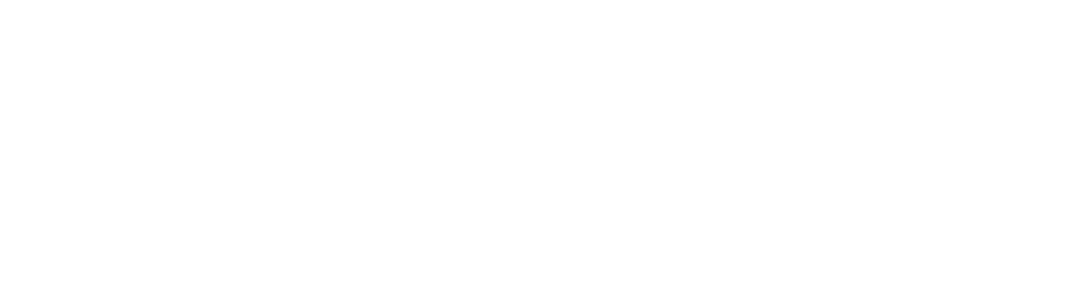
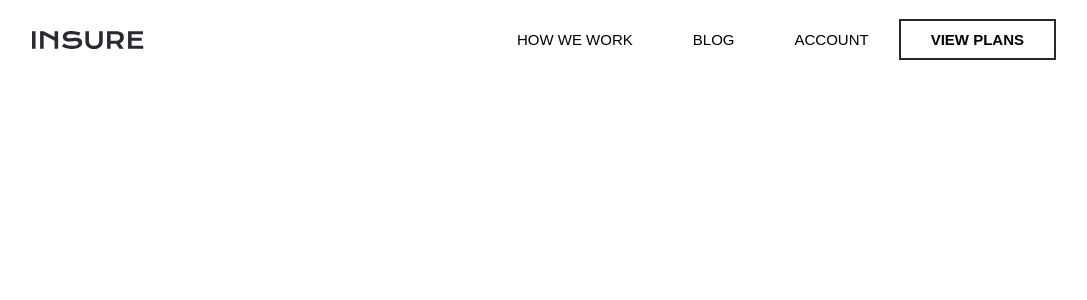
Before and after one commit to AstronautoLunar/insure-landing-page-vue, a Vue app: page / in a window 1280 px wide. Shown: the top 300 px of the page, without its empty margins (96-1183 px from the left). Built offline with nearby package versions, Linux system fonts and the light colour scheme.

Commit message:
:sparkles: Feito o cabeçalho da página
- Construido o container que vai limitar o espaçamento lateral dos
  elementos

- Construido os itens com diretiva v-for

```diff
--- a/public/index.html
+++ b/public/index.html
@@ -4,8 +4,16 @@
     <meta charset="utf-8">
     <meta http-equiv="X-UA-Compatible" content="IE=edge">
     <meta name="viewport" content="width=device-width,initial-scale=1.0">
+
     <link rel="icon" href="<%= BASE_URL %>favicon.ico">
+
     <title><%= htmlWebpackPlugin.options.title %></title>
+
+    <link rel="preconnect" href="https://fonts.googleapis.com">
+    <link rel="preconnect" href="https://fonts.gstatic.com" crossorigin>
+    <link href="https://fonts.googleapis.com/css2?family=DM+Serif+Display&family=Karla:wght@400;700&display=swap" rel="stylesheet">
+
+    <link rel="stylesheet" href="https://cdnjs.cloudflare.com/ajax/libs/font-awesome/5.11.2/css/all.css">
   </head>
   <body>
     <noscript>
--- a/src/App.vue
+++ b/src/App.vue
@@ -1,19 +1,40 @@
 <template>
-  <div id="app">
-
+  <div id="render">
+    <Header/>
   </div>
 </template>
 
 <script>
+  import Header from "./components/Header/Header.vue";
 
   export default {
     name: 'App',
     components: {
+      Header
     }
   }
 
 </script>
 
 <style>
+  * {
+    margin: 0;
+    padding: 0;
+
+    box-sizing: border-box;
+
+    font-family: Arial, Helvetica, sans-serif;
+  }
+
+  :root {
+    /* Primary */
+    --dark-violet: hsl(256, 26%, 20%);
+    --grayish-blue: hsl(216, 30%, 68%);
+
+    /* Neutral */
+    --very-dark-violet: hsl(270, 9%, 17%);
+    --dark-grayish-violet: hsl(273, 4%, 51%);
+    --very-light-gray: hsl(0, 0%, 98%);
+  }
 
 </style>
--- /dev/null
+++ b/src/components/Container/Container.vue
@@ -0,0 +1,31 @@
+<template>
+    <div id="container">
+        <slot>
+
+        </slot>
+    </div>
+</template>
+
+<script>
+
+    export default {
+        name: "Container",
+        components: {
+
+        }
+    }
+
+</script>
+
+<style scoped>
+
+    #container {
+        width: 80%;
+        height: 100%;
+
+        display: flex;
+        justify-content: center;
+        align-items: center;
+    }
+
+</style>
--- /dev/null
+++ b/src/components/Header/Header.vue
@@ -0,0 +1,113 @@
+<template>
+    <header id="header">
+        <Container>
+            <div id="content">
+                <img
+                    :src="require('../../assets/logo.svg')"
+                    alt="Logo"
+                />
+
+                <nav id="navBar">
+                    <ul id="list">
+                        <li
+                            class="item"
+                            v-for="item in itemsListNavBar"
+                            :key="item.id"
+                        >
+                            <a>
+                                {{ item.name }}
+                            </a>
+                        </li>
+                    </ul>
+                </nav>
+            </div>
+        </Container>
+    </header>
+</template>
+
+<script>
+    import Container from '../Container/Container.vue';
+
+    export default {
+        name: "Header",
+        components: {
+            Container
+        },
+        data() {
+            return {
+                itemsListNavBar: [
+                    {
+                        id: 1,
+                        name: "HOW WE WORK",
+                    },
+                    {
+                        id: 2,
+                        name: "BLOG",
+                    },
+                    {
+                        id: 3,
+                        name: "ACCOUNT",
+                    },
+                    {
+                        id: 4,
+                        name: "VIEW PLANS",
+                    }
+                ]
+            }
+        }
+    }
+
+</script>
+
+<style scoped>
+
+    #header {
+        justify-content: center;
+
+        height: 80px;
+    }
+
+    #header,
+    #content,
+    #list
+    {
+        display: flex;
+        align-items: center;
+    }
+
+    #header,
+    #content
+    {
+
+        width: 100%;
+    }
+
+    #content {
+        height: 100%;
+
+        justify-content: space-between;
+    }
+
+    #list {
+        justify-content: center;
+    }
+
+    .item {
+        list-style-type: none;
+    }
+
+    .item > a {
+        text-decoration: none;
+
+        padding: 10px 30px;
+
+        font-size: 15px;
+    }
+
+    .item:last-of-type > a {
+        border: 2px solid var(--very-dark-violet);
+
+        font-weight: bold;
+    }
+
+</style>
```
